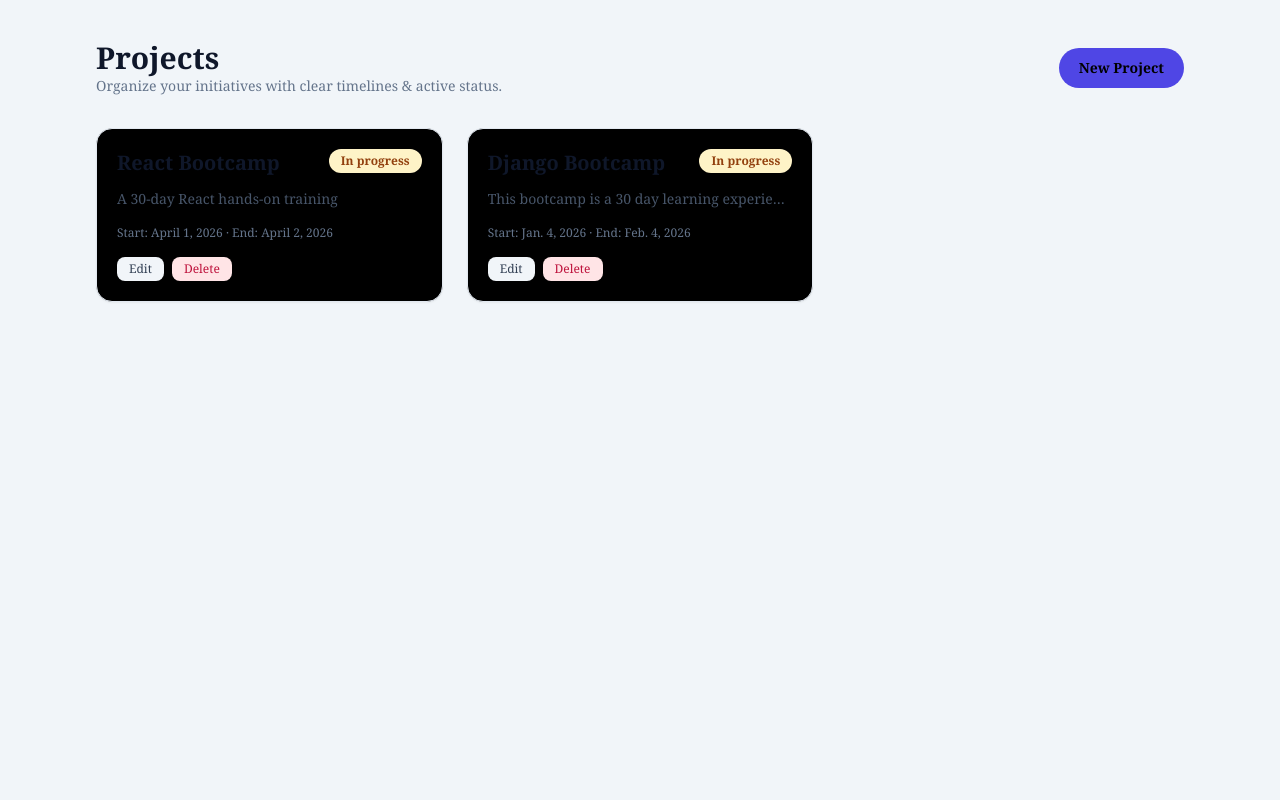
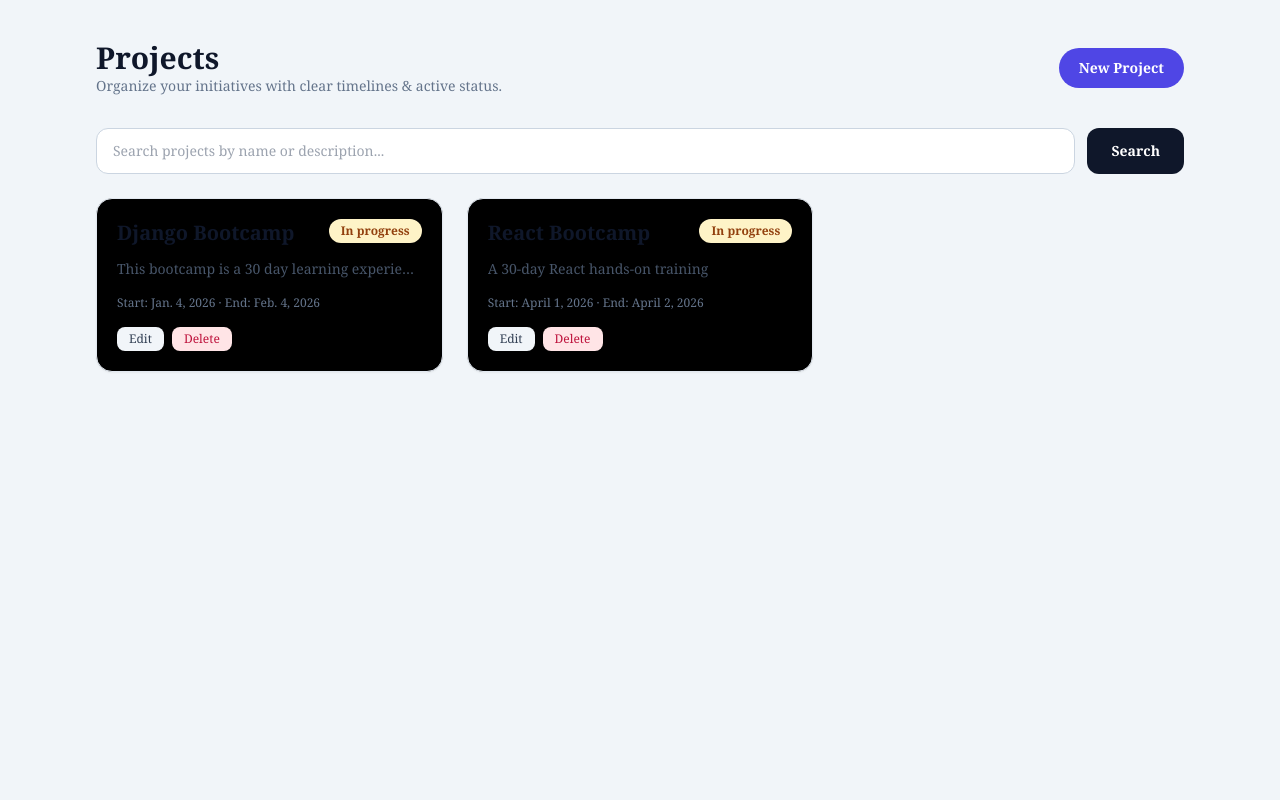
Before and after one commit to Phransis/Django-Bootcamp, a Django app: page /taskly/ in a window 1280 px wide. Run offline with Django 5.2, Linux system fonts and the light colour scheme; data comes from the database, SQL or seed files in the repository; style sheets or scripts are compiled from the project's sources.

Commit message:
feat: implement search functionality in project list view and update template for improved user experience

```diff
--- a/taskly/templates/taskly/project_list.html
+++ b/taskly/templates/taskly/project_list.html
@@ -10,9 +10,43 @@
       </div>
       <a
         href="{% url 'taskly:project_create' %}"
-        class="rounded-full bg-indigo-600 px-5 py-2.5 text-sm font-semibold text-black transition hover:bg-indigo-500"
+        class="rounded-full bg-indigo-600 px-5 py-2.5 text-sm font-semibold text-white transition hover:bg-indigo-500"
         >New Project</a
       >
+    </div>
+
+    <!-- Search Form -->
+    <div class="mb-6">
+      <form method="GET" class="flex gap-3">
+        <div class="flex-1">
+          <input
+            type="text"
+            name="search"
+            value="{{ search_query }}"
+            placeholder="Search projects by name or description..."
+            class="w-full rounded-xl border border-slate-300 px-4 py-3 text-sm focus:border-indigo-500 focus:outline-none focus:ring-2 focus:ring-indigo-500/20"
+          />
+        </div>
+        <button
+          type="submit"
+          class="rounded-xl bg-slate-900 px-6 py-3 text-sm font-semibold text-white hover:bg-slate-800 transition"
+        >
+          Search
+        </button>
+        {% if search_query %}
+        <a
+          href="{% url 'taskly:project_list' %}"
+          class="rounded-xl border border-slate-300 px-6 py-3 text-sm font-semibold text-slate-700 hover:bg-slate-50 transition"
+        >
+          Clear
+        </a>
+        {% endif %}
+      </form>
+      {% if search_query %}
+      <p class="mt-3 text-sm text-slate-600">
+        Showing results for "<strong>{{ search_query }}</strong>"
+      </p>
+      {% endif %}
     </div>
     <div class="grid gap-6 sm:grid-cols-2 lg:grid-cols-3">
       {% for project in projects %}
@@ -60,9 +94,18 @@
       </article>
       {% empty %}
       <div
-        class="rounded-2xl border border-dashed border-slate-300 bg-white p-8 text-center text-slate-500"
+        class="rounded-2xl border border-dashed border-slate-300 bg-white p-8 text-center text-slate-500 col-span-full"
       >
-        No projects yet. Start your first one now.
+        {% if search_query %} No projects found matching "<strong
+          >{{ search_query }}</strong
+        >".
+        <br />
+        <a
+          href="{% url 'taskly:project_list' %}"
+          class="text-indigo-600 hover:underline"
+          >View all projects</a
+        >
+        {% else %} No projects yet. Start your first one now. {% endif %}
       </div>
       {% endfor %}
     </div>
--- a/taskly/views.py
+++ b/taskly/views.py
@@ -3,8 +3,20 @@ from .models import Project, Task, SubTask
 from .forms import ProjectForm, TaskForm, SubTaskForm
 
 def project_list(request):
-    projects = Project.objects.order_by('-created_at')[:5]
-    return render(request, 'taskly/project_list.html', {'projects': projects})
+    search_query = request.GET.get('search', '')
+    if search_query:
+        projects = Project.objects.filter(
+            name__icontains=search_query
+        ) | Project.objects.filter(
+            description__icontains=search_query
+        )
+    else:
+        projects = Project.objects.all()
+
+    return render(request, 'taskly/project_list.html', {
+        'projects': projects,
+        'search_query': search_query
+    })
 
 def project_detail(request, pk):
     project = get_object_or_404(Project, pk=pk)
```
